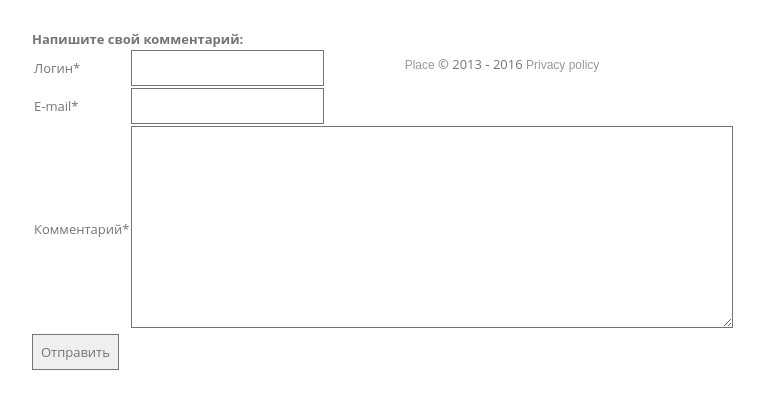
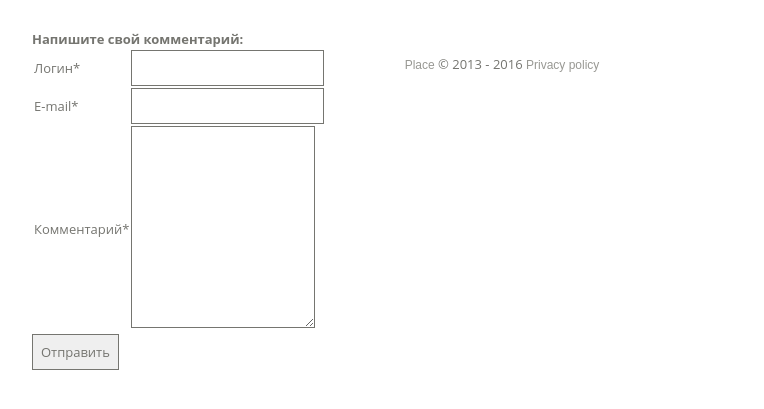
Before and after one commit to OaS90/own, a PHP site: page /index.php?module=comments in a window 1280 px wide. Shown: the part 84-493 px from the top of the page, without its empty margins (138-902 px from the left). Run offline with PHP 8.4, Linux system fonts and the light colour scheme; data that the repository does not hold is empty.

Commit message:
исправил ширину поля комментарий т.к. она заезжала на сами комментарии

```diff
--- a/css/main.css
+++ b/css/main.css
@@ -342,11 +342,15 @@ input{
 	font-size:16px;
 	font-weight:bold;
 }
+
 .form_comment {
     margin: auto;
     padding: 30px;
     float:left;
 		position:fixed;
+}
+.form_comment textarea{
+	width: 182px;
 }
 textarea{
 	border:1px solid;
--- a/libs/default.php
+++ b/libs/default.php
@@ -12,6 +12,7 @@ function q($query){ //mysqli_query
 	$res = mysqli_query($link,$query);
 	if($res === false){
 		$info = debug_backtrace();
+		echo $info;
 		foreach($info as $v){
 			if(is_array($v)){
 				$file = $v['file'];
@@ -21,6 +22,7 @@ function q($query){ //mysqli_query
 		}
 	$error = date('d/m/y, h:m:s')."\n In FILE: ".$file."\n Line #: ".$line."\n QUERY: ". $query."\n".mysqli_error($link);
 		file_put_contents('./logs/mysql.log',strip_tags($error)."\n\n",FILE_APPEND);
+
 	}
 	else{
 		return $res;
--- a/skins/default/comments/main.tpl
+++ b/skins/default/comments/main.tpl
@@ -31,3 +31,5 @@ while($row=mysqli_fetch_assoc($res)){
 </form>
 </div>
 <div class="clear"></div>
+<?php
+	echo $info;
```
Also changed, not shown: skins/default/goods/add.tpl (line endings or trailing spaces).
